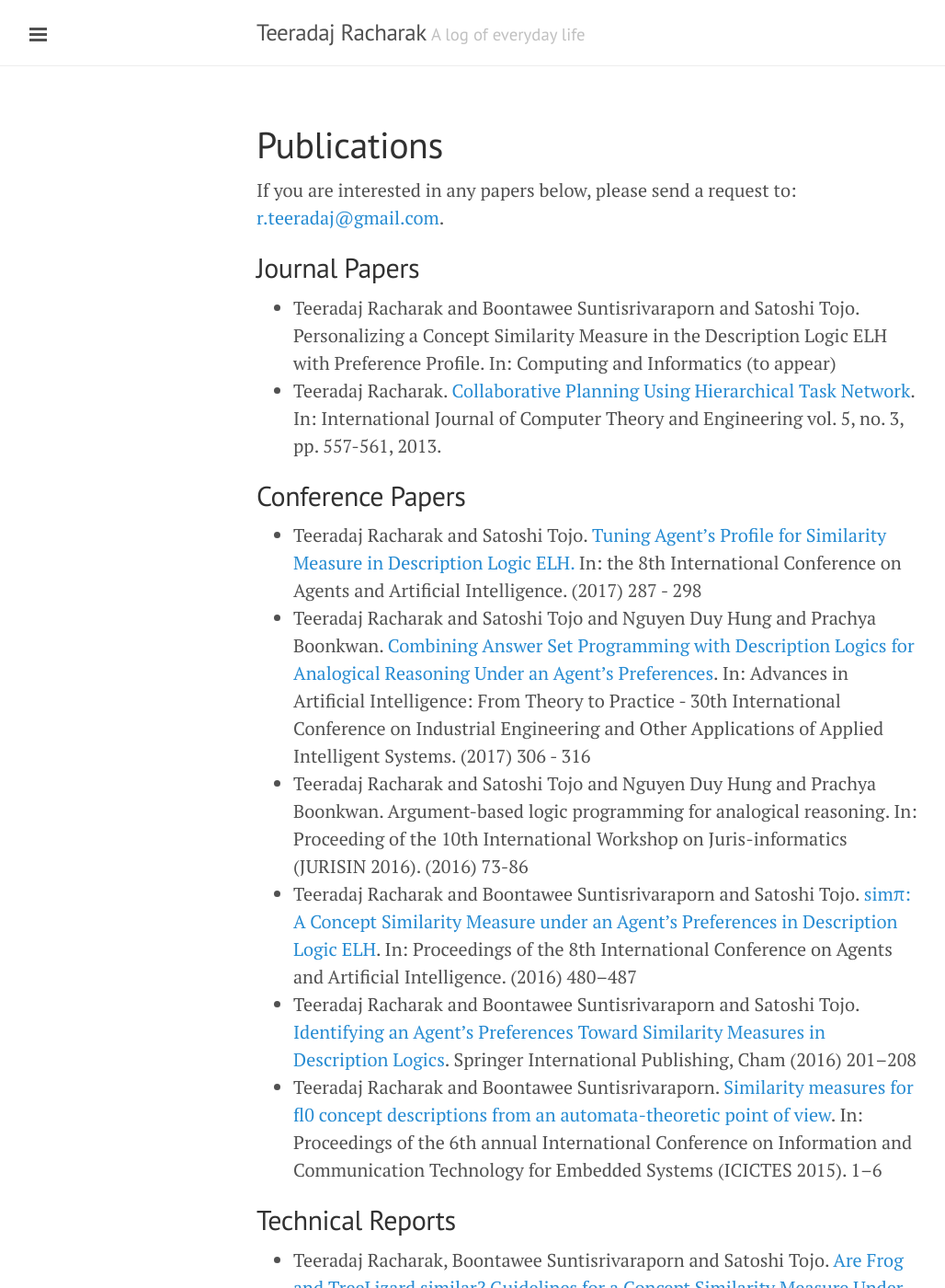
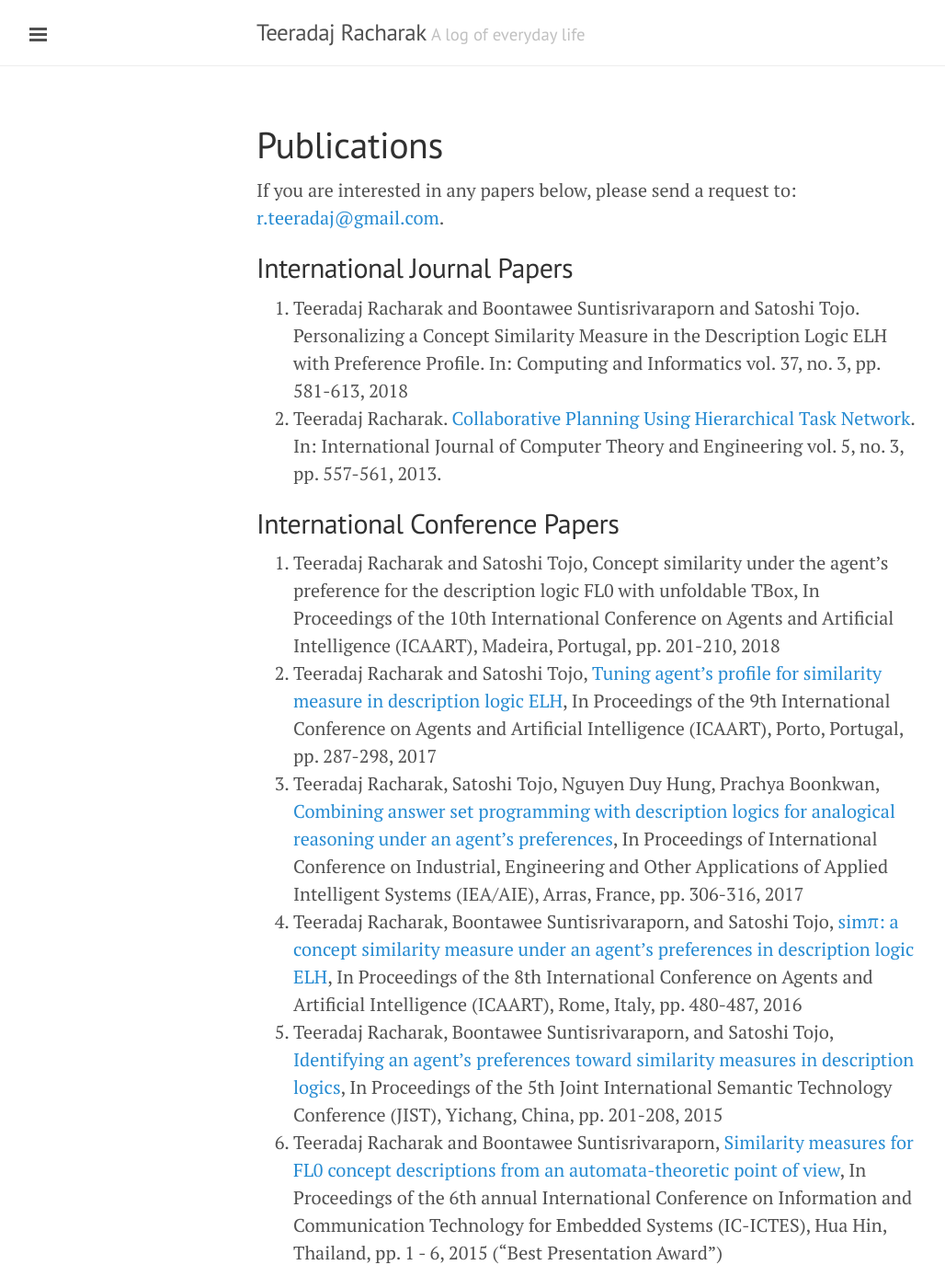
Before and after one commit to xlives/xlives.github.io, a Jekyll site: the page built from publications.markdown, in a window 1280 px wide and 1400 px high. Shown: the whole window at 92% size, without its empty margins (1-1029 px from the left). Built offline with Jekyll 4.4.1, drawn with Linux system fonts in a browser that asks for light colours; some of the changed text lies outside the part shown.

Commit message:
Update publications.markdown

```diff
--- a/publications.markdown
+++ b/publications.markdown
@@ -5,31 +5,56 @@ layout: page
 ---
 If you are interested in any papers below, please send a request to: <r.teeradaj@gmail.com>.
 
-Journal Papers
+International Journal Papers
 ---------------------
 
-*   Teeradaj Racharak and Boontawee Suntisrivaraporn and Satoshi Tojo. Personalizing a Concept Similarity Measure in the Description Logic ELH with Preference Profile. In: Computing and Informatics (to appear)
-*   Teeradaj Racharak. [Collaborative Planning Using Hierarchical Task Network](http://www.ijcte.org/index.php?m=content&c=index&a=show&catid=49&id=866){:target="_blank"}.
+1.   Teeradaj Racharak and Boontawee Suntisrivaraporn and Satoshi Tojo. Personalizing a Concept Similarity Measure in the Description Logic ELH with Preference Profile. In: Computing and Informatics vol. 37, no. 3, pp. 581-613, 2018
+2.   Teeradaj Racharak. [Collaborative Planning Using Hierarchical Task Network](http://www.ijcte.org/index.php?m=content&c=index&a=show&catid=49&id=866){:target="_blank"}.
 In: International Journal of Computer Theory and Engineering vol. 5, no. 3, pp. 557-561, 2013.
 
-Conference Papers
+International Conference Papers
 ---------------------
 
-*   Teeradaj Racharak and Satoshi Tojo. [Tuning Agent's Profile for Similarity Measure in Description Logic ELH.](http://www.scitepress.org/DigitalLibrary/Link.aspx?doi=10.5220/0006249602870298) In: the 8th
-International Conference on Agents and Artificial Intelligence. (2017) 287 - 298
-*   Teeradaj Racharak and Satoshi Tojo and Nguyen Duy Hung and Prachya Boonkwan. [Combining Answer Set Programming with Description Logics for Analogical Reasoning Under an Agent's Preferences](https://link.springer.com/chapter/10.1007%2F978-3-319-60045-1_33). In: Advances in Artificial Intelligence: From Theory to Practice - 30th International Conference on Industrial Engineering and Other Applications of Applied Intelligent Systems. (2017) 306 - 316
-*   Teeradaj Racharak and Satoshi Tojo and Nguyen Duy Hung and Prachya Boonkwan. Argument-based logic programming for analogical reasoning. In: Proceeding of the 10th International Workshop on
-Juris-informatics (JURISIN 2016). (2016) 73-86
-*   Teeradaj Racharak and Boontawee Suntisrivaraporn and Satoshi Tojo. [simπ: A Concept Similarity
-Measure under an Agent’s Preferences in Description Logic ELH](http://www.scitepress.org/DigitalLibrary/PublicationsDetail.aspx?ID=3RqLc2P0Eiw=&t=1){:target="_blank"}. In: Proceedings of the 8th
-International Conference on Agents and Artificial Intelligence. (2016) 480–487
-*   Teeradaj Racharak and Boontawee Suntisrivaraporn and Satoshi Tojo. [Identifying an Agent’s
-Preferences Toward Similarity Measures in Description Logics](http://link.springer.com/chapter/10.1007%2F978-3-319-31676-5_14){:target="_blank"}. Springer International Publishing,
-Cham (2016) 201–208
-*   Teeradaj Racharak and Boontawee Suntisrivaraporn. [Similarity measures for fl0 concept
-descriptions from an automata-theoretic point of view](http://ieeexplore.ieee.org/xpl/articleDetails.jsp?arnumber=7110811&newsearch=true&queryText=Teeradaj%20Racharak%20){:target="_blank"}. In: Proceedings of the 6th annual International Conference on Information and Communication Technology for Embedded Systems (ICICTES 2015). 1–6
+1.  Teeradaj Racharak and Satoshi Tojo, Concept similarity under the agent’s preference for the description logic FL0
+with unfoldable TBox, In Proceedings of the 10th International Conference on Agents and Artificial Intelligence
+(ICAART), Madeira, Portugal, pp. 201-210, 2018
+2.  Teeradaj Racharak and Satoshi Tojo, [Tuning agent’s profile for similarity measure in description logic ELH](http://www.scitepress.org/DigitalLibrary/Link.aspx?doi=10.5220/0006249602870298), In
+Proceedings of the 9th International Conference on Agents and Artificial Intelligence (ICAART), Porto, Portugal,
+pp. 287-298, 2017
+3.  Teeradaj Racharak, Satoshi Tojo, Nguyen Duy Hung, Prachya Boonkwan, [Combining answer set programming with
+description logics for analogical reasoning under an agent’s preferences](https://link.springer.com/chapter/10.1007%2F978-3-319-60045-1_33), In Proceedings of International Conference
+on Industrial, Engineering and Other Applications of Applied Intelligent Systems (IEA/AIE), Arras, France, pp. 306-316, 2017
+4.  Teeradaj Racharak, Boontawee Suntisrivaraporn, and Satoshi Tojo, [simπ: a concept similarity measure under an
+agent’s preferences in description logic ELH](http://www.scitepress.org/DigitalLibrary/PublicationsDetail.aspx?ID=3RqLc2P0Eiw=&t=1), In Proceedings of the 8th International Conference on Agents and
+Artificial Intelligence (ICAART), Rome, Italy, pp. 480-487, 2016
+5.  Teeradaj Racharak, Boontawee Suntisrivaraporn, and Satoshi Tojo, [Identifying an agent’s preferences toward
+similarity measures in description logics](http://link.springer.com/chapter/10.1007%2F978-3-319-31676-5_14), In Proceedings of the 5th Joint International Semantic Technology
+Conference (JIST), Yichang, China, pp. 201-208, 2015
+6.  Teeradaj Racharak and Boontawee Suntisrivaraporn, [Similarity measures for FL0 concept descriptions from an
+automata-theoretic point of view](http://ieeexplore.ieee.org/xpl/articleDetails.jsp?arnumber=7110811&newsearch=true&queryText=Teeradaj%20Racharak%20), In Proceedings of the 6th annual International Conference on Information and
+Communication Technology for Embedded Systems (IC-ICTES), Hua Hin, Thailand, pp. 1 - 6, 2015 (“Best Presentation Award”)
+
+Peer-reviewed International Workshop Papers
+---------------------
+
+1.  Teeradaj Racharak, Satoshi Tojo, Nguyen Duy Hung, Prachya Boonkwan, Argument-based logic programming for
+analogical reasoning, In Proceedings of the 10th International Workshop on Juris-Informatics (JURISIN), Kanagawa,
+Japan, 2016
+
+Post-proceeding Papers (Book Chapters)
+---------------------
+
+1.   Teeradaj Racharak and Satoshi Tojo, Inherited Properties of F! L0 concept similarity measure under preference profile,
+In Agents and Artificial Intelligence, Lecture Notes in Artificial Intelligence, Springer International Publishing, 2018
+2.   Teeradaj Racharak and Satoshi Tojo, Analogical reasoning in clinical practice with description
+logic ELH, In Jaap van den Herik, Ana Paula Rocha and Joaquim Filipe (eds) Agents and Artificial Intelligence,
+Lecture Notes in Artificial Intelligence, vol 10839, Springer International Publishing, pp. 179 - 204, 2017
+3.   Teeradaj Racharak, Satoshi Tojo, Nguyen Duy Hung, Prachya Boonkwan, Argument-based logic programming for
+nalogical reasoning, In Kurahashi S., Ohta Y., Arai S., Satoh K., Bekki D. (eds) New Frontiers in Artificial
+Intelligence, JSAI-isAI 2016, Lecture Notes in Artificial Intelligence, vol 10247, Springer International Publishing,
+pp. 253 - 269, 2016
 
 Technical Reports
 ---------------------
 
-* Teeradaj Racharak, Boontawee Suntisrivaraporn and Satoshi Tojo. [Are Frog and TreeLizard similar? Guidelines for a Concept Similarity Measure Under an Agent’s Preferences in the Description Logic ELH](https://drive.google.com/open?id=0B3XK_HW-FzZaZF8zOUp3ZE1yREk). In: SIIT Technical Report BS2015-01. October, 2015. School of ICT, SIIT, Thammasat University, Thailand. (Available from October 8, 2015 [proof-of-existence](https://proofofexistence.com/detail/5565e792840b41e003254ffb1691a78393b3fc5f937daf02e9c3d42ff2c10edc))
+1.   Teeradaj Racharak, Boontawee Suntisrivaraporn and Satoshi Tojo. [Are Frog and TreeLizard similar? Guidelines for a Concept Similarity Measure Under an Agent’s Preferences in the Description Logic ELH](https://drive.google.com/open?id=0B3XK_HW-FzZaZF8zOUp3ZE1yREk). In: SIIT Technical Report BS2015-01. October, 2015. School of ICT, SIIT, Thammasat University, Thailand. (Available from October 8, 2015 [proof-of-existence](https://proofofexistence.com/detail/5565e792840b41e003254ffb1691a78393b3fc5f937daf02e9c3d42ff2c10edc))
```
